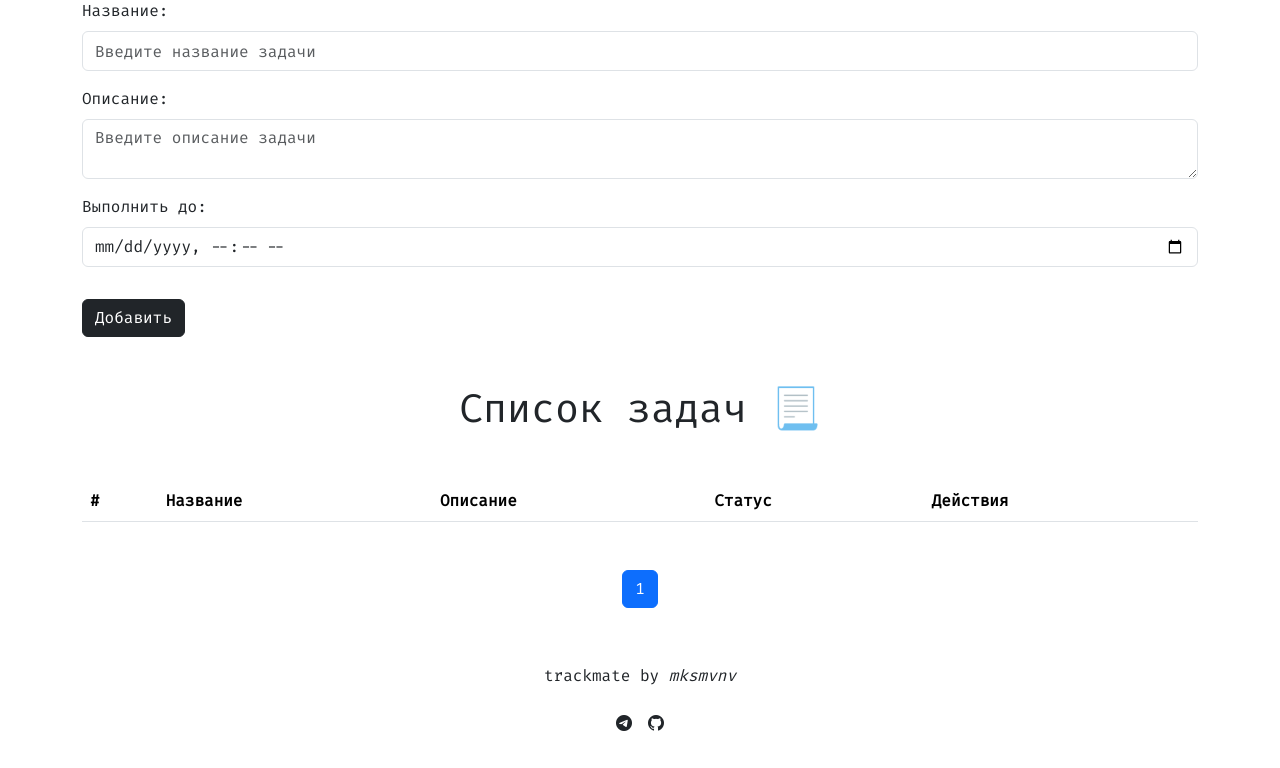
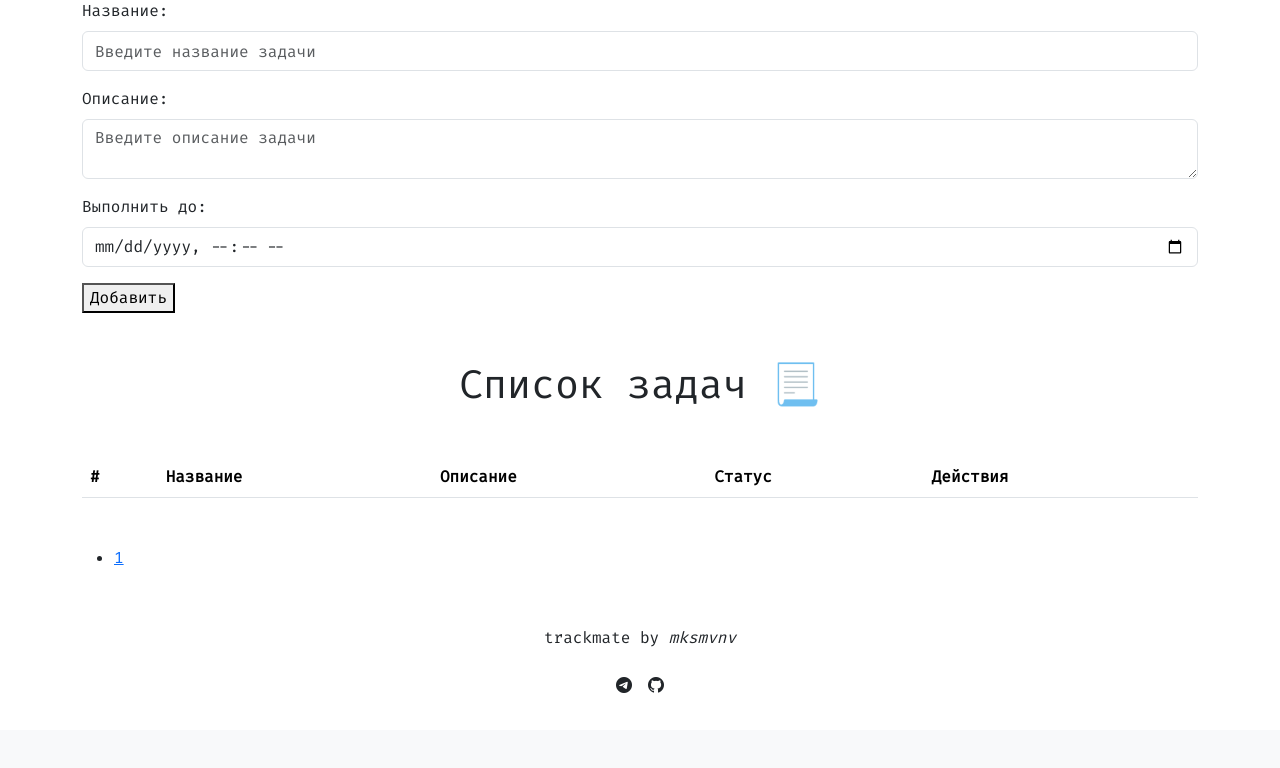
Before and after one commit to mksmvnv/trackmate, a Django app: page /ru/tasks/ in a window 1280 px wide. Shown: the part 252-1020 px from the top of the page. After the commit the page ends 945 px from the top, so only its background shows below. Run offline with Django 5.2, Linux system fonts and the light colour scheme; the visitor is signed in with stand-in values (Sample User, id 1); data that the repository does not hold is empty.

Commit message:
Add custom button and change link style

```diff
--- a/src/apps/tasks/templates/base.html
+++ b/src/apps/tasks/templates/base.html
@@ -29,12 +29,19 @@
       </button>
       <div class="collapse navbar-collapse" id="navbarNavAltMarkup">
         <div class="navbar-nav">
-          <a class="nav-link" href="{% url 'tasks' %}" id="navbar-tasks">{% translate "Задачи" %}</a>
-          <a class="nav-link" href="#" id="navbar-activity">{% translate "Активность" %}</a>
+          <li class="nav-item">
+            <a class="nav-link" href="{% url 'tasks' %}" id="navbar-tasks">{% translate "Задачи" %}</a>
+          </li>
+          <li class="nav-item">
+            <a class="nav-link" href="#" id="navbar-activity">{% translate "Активность" %}</a>
+          </li>
           {% if user.is_authenticated %}
-            <a class="nav-link" href="{% url 'profile' user.id %}" id="navbar-profile">{% translate "Профиль" %}</a>
+            <li class="nav-item">
+              <a class="nav-link" href="{% url 'profile' user.id %}" id="navbar-profile">{% translate "Профиль" %}</a>
+            </li>
           {% endif %}
         </div>
+
         <div class="navbar-collapse collapse">
           <div class="navbar-nav ms-auto">
             <form action="{% url 'set-language' %}" method="post">
--- a/src/apps/tasks/templates/task_update.html
+++ b/src/apps/tasks/templates/task_update.html
@@ -12,7 +12,7 @@
     {{ form.as_p }}
     {{ form.non_field_errors }}
     {% csrf_token %}
-    <button type="submit" class="btn btn-dark" id="submit-button">{% translate "Обновить" %}</button>
+    <button type="submit" class="btn-purple-2" id="submit-button">{% translate "Обновить" %}</button>
 </form>
 {% endblock %}
 
--- a/src/apps/tasks/templates/tasks.html
+++ b/src/apps/tasks/templates/tasks.html
@@ -13,7 +13,7 @@
   {{ form.as_p }}
   {{ form.non_field_errors }}
   {% csrf_token %}
-  <button type="submit" class="btn btn-dark mt-3" id="submit-button">{% translate "Добавить" %}</button>
+  <button type="submit" class="btn-purple-2" id="submit-button">{% translate "Добавить" %}</button>
 </form>
 <!--Tasks list-->
 <h1 class="text-center m-5">{% translate "Список задач 📃" %}</h1>
@@ -42,12 +42,12 @@
         </div>
       </td>
       <td>
-        <a href="{% url 'task-update' task.id %}" class="btn btn-warning d-inline"><i class="bi bi-pencil-square"></i></a>
+        <a href="{% url 'task-update' task.id %}" class="btn btn-warning"><i class="bi bi-arrow-repeat"></i></a>
         <form action="{% url 'task-delete' task.id %}" method="post" class="d-inline">
-            {% csrf_token %}
-            <button type="submit" class="btn btn-danger"><i class="bi bi-x-lg"></i></button>
+          {% csrf_token %}
+          <button type="submit" class="btn btn-danger"><i class="bi bi-x-lg"></i></button>
         </form>
-    </td>
+      </td>
     </tr>
     {% endfor %}
   </tbody>
@@ -55,26 +55,24 @@
 <!-- Pagination controls -->
 <div class="mt-5">
   <nav aria-label="Pagination">
-    <ul class="pagination justify-content-center">
+    <ul class="pagination-purple">
       {% if page_obj.has_previous %}
-        <li class="page-item">
-          <a class="page-link" href="?page={{ page_obj.previous_page_number }}" aria-label="Previous">
+        <li>
+          <a href="?page={{ page_obj.previous_page_number }}" aria-label="Previous">
             <span aria-hidden="true"><</span>
           </a>
         </li>
       {% endif %}
       {% for num in page_obj.paginator.page_range %}
         {% if page_obj.number == num %}
-          <li class="page-item active" aria-current="page">
-            <span class="page-link">{{ num }}</span>
-          </li>
+          <li><a class="active">{{ num }}</a></li>
         {% else %}
-          <li class="page-item"><a class="page-link" href="?page={{ num }}">{{ num }}</a></li>
+          <li><a href="?page={{ num }}">{{ num }}</a></li>
         {% endif %}
       {% endfor %}
       {% if page_obj.has_next %}
-        <li class="page-item">
-          <a class="page-link" href="?page={{ page_obj.next_page_number }}" aria-label="Next">
+        <li>
+          <a href="?page={{ page_obj.next_page_number }}" aria-label="Next">
             <span aria-hidden="true">></span>
           </a>
         </li>
--- a/src/apps/users/templates/registration/login.html
+++ b/src/apps/users/templates/registration/login.html
@@ -10,10 +10,10 @@
     {{ form.as_p }}
     {{ form.non_field_errors }}
     {% csrf_token %}
-    <button type="submit" class="btn btn-success mt-3">{% translate "Войти" %}</button>
+    <button type="submit" class="btn-purple-2">{% translate "Войти" %}</button>
 </form>
-<p class="mt-5">{% translate "Забыли пароль?" %} <a href="{% url 'password_reset' %}">{% translate "Восстановить пароль" %}</a></p>
-<p class="mt-2">{% translate "Ещё нет аккаунта?" %} <a href="{% url 'register' %}">{% translate "Зарегистрироваться" %}</a></p>
+<p class="mt-4">{% translate "Забыли пароль?" %} <a href="{% url 'password_reset' %}" style="color: #9B82F7; text-decoration: none">{% translate "Восстановить пароль" %}</a></p>
+<p class="mt-2">{% translate "Ещё нет аккаунта?" %} <a href="{% url 'register' %}" style="color: #9B82F7; text-decoration: none">{% translate "Зарегистрироваться" %}</a></p>
 {% endblock %}
 
 {% block scripts %}
--- a/src/apps/users/templates/registration/password_reset_complete.html
+++ b/src/apps/users/templates/registration/password_reset_complete.html
@@ -9,7 +9,7 @@
 <p class="text-center">{% translate "Восстановление пароля завершено!" %}</p>
 <div class="text-center">
     <a href="{% url 'login' %}">
-        <button type="button" class="btn btn-secondary mt-3">{% translate "Вернуться назад" %}</button>
+        <button type="button" class="btn-purple-2">{% translate "Вернуться назад" %}</button>
     </a>
 </div>
 {% endblock %}
--- a/src/apps/users/templates/registration/password_reset_confirm.html
+++ b/src/apps/users/templates/registration/password_reset_confirm.html
@@ -11,7 +11,7 @@
         {{ form.as_p }}
         {{ form.non_field_errors }}
         {% csrf_token %}
-        <button type="submit" class="btn btn-success mt-3">Сменить пароль</button>
+        <button type="submit" class="btn-purple-2">Сменить пароль</button>
     </form>
 {% else %}
     <p class="text-danger">{% translate "Ссылка на смену пароля недействительна" %}</p>
--- a/src/apps/users/templates/registration/password_reset_form.html
+++ b/src/apps/users/templates/registration/password_reset_form.html
@@ -10,11 +10,9 @@
     {{ form.as_p }}
     {{ form.non_field_errors }}
     {% csrf_token %}
-    <button type="submit" class="btn btn-success mt-3">{% translate "Восстановить пароль" %}</button>
+    <button type="submit" class="btn-purple-2 mb-3">{% translate "Восстановить пароль" %}</button>
     <br>
-    <a href="{% url 'login' %}">
-        <button type="button" class="btn btn-secondary mt-3">{% translate "Вернуться назад" %}</button>
-    </a>
+    <a href="{% url 'login' %}" style="color: #9B82F7; text-decoration: none">{% translate "Вернуться назад" %}</a>
 </form>
 {% endblock %}
 
--- a/src/apps/users/templates/registration/register.html
+++ b/src/apps/users/templates/registration/register.html
@@ -10,9 +10,9 @@
     {{ form.as_p }}
     {{ form.non_field_errors }}
     {% csrf_token %}
-    <button type="submit" class="btn btn-success mt-3">{% translate "Зарегистрироваться" %}</button>
+    <button type="submit" class="btn-purple-2">{% translate "Зарегистрироваться" %}</button>
 </form>
-<p class="mt-5">{% translate "Уже есть аккаунт?" %} <a href="{% url 'login' %}">{% translate "Авторизоваться" %}</a></p>
+<p class="mt-4">{% translate "Уже есть аккаунт?" %} <a href="{% url 'login' %}" style="color: #9B82F7; text-decoration: none">{% translate "Авторизоваться" %}</a></p>
 {% endblock %}
 
 {% block scripts %}
```
Also changed, not shown: src/apps/tasks/templates/index.html (+5 -5 lines).
